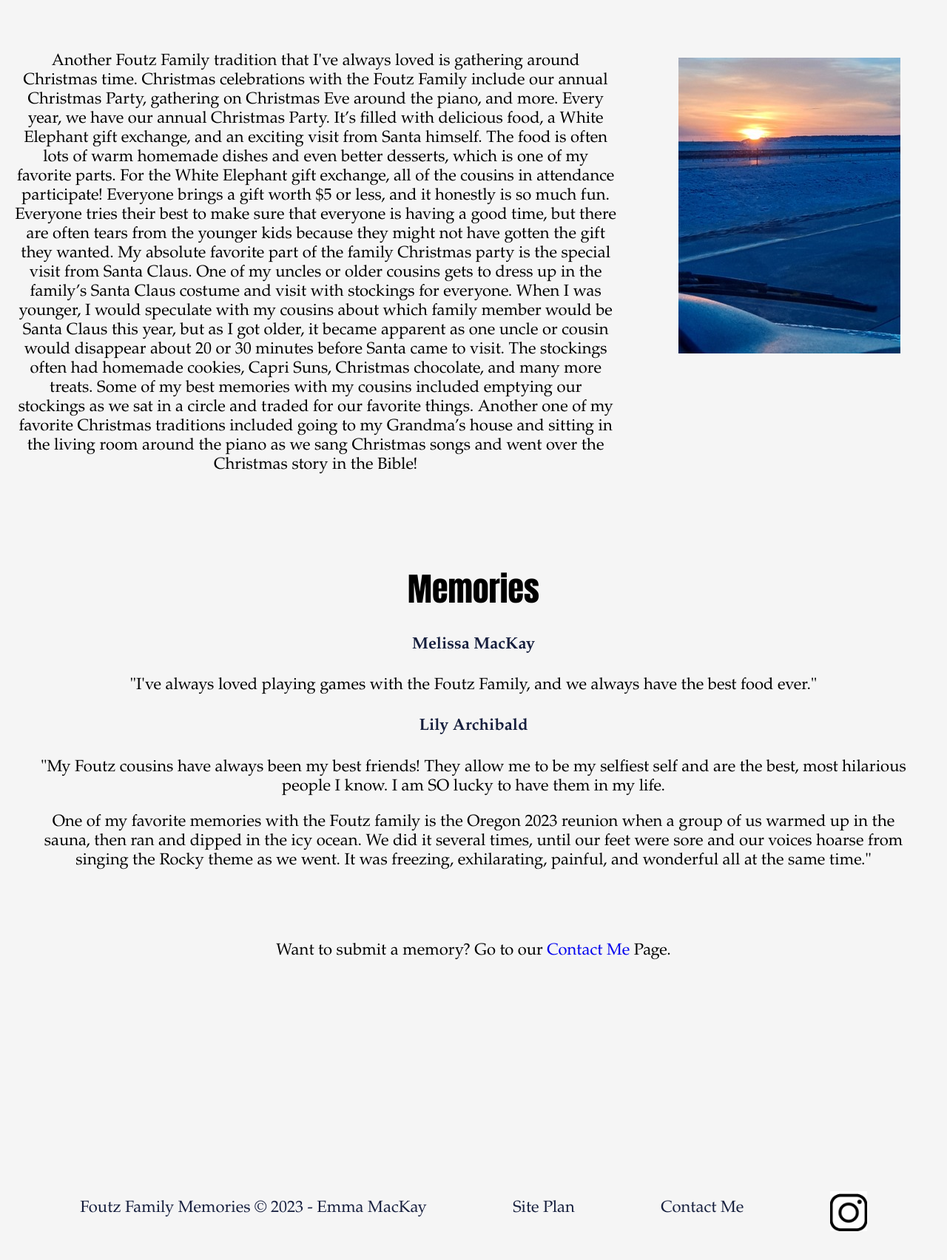
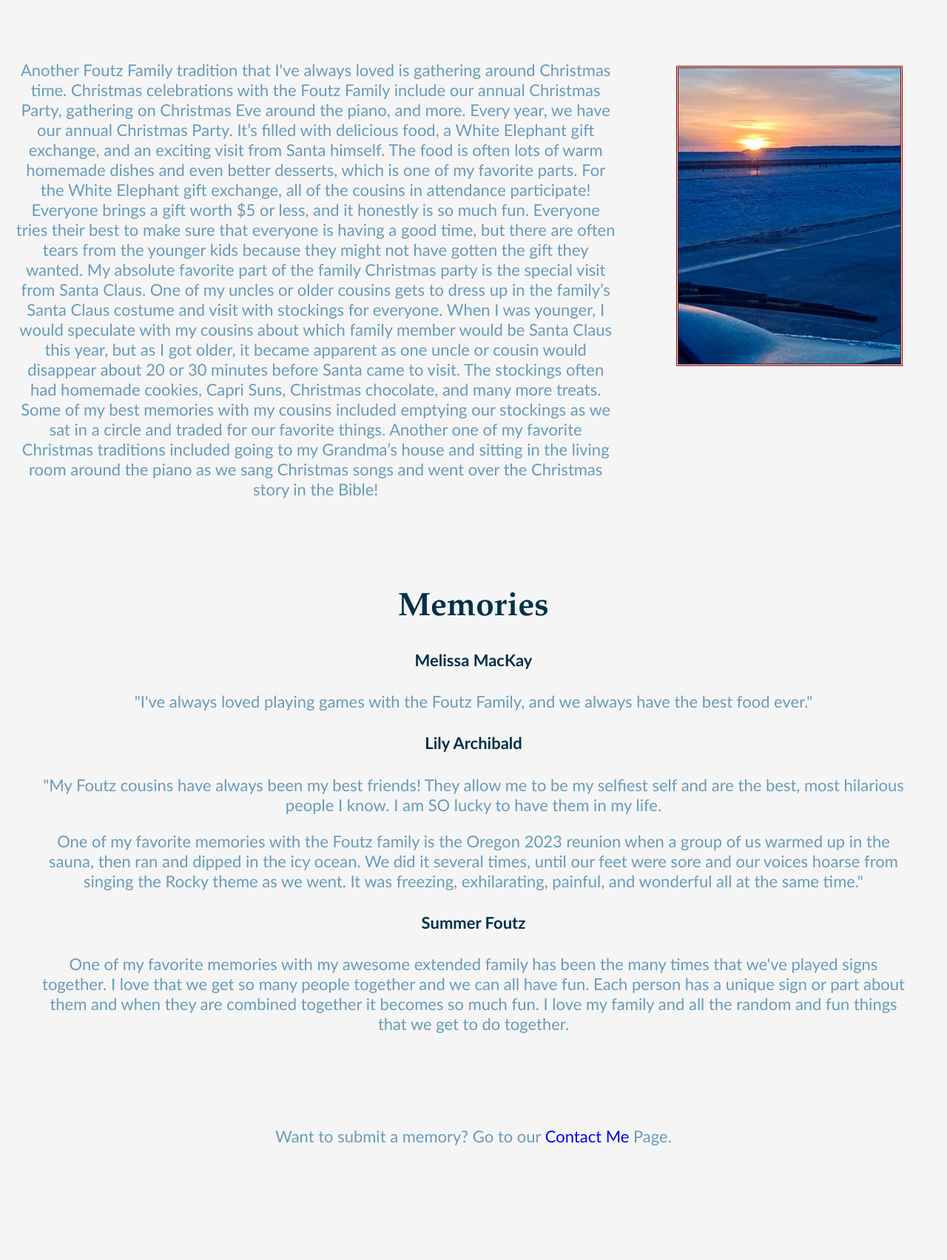
Before and after one commit to emmackay/wdd130, a plain HTML site: page final/index.html in a window 1280 px wide. Shown: the part 962-2666 px from the top of the page at 74% size. Drawn offline with Linux system fonts and the light colour scheme.

Commit message:
Fixed final style.css

```diff
--- a/final/index.html
+++ b/final/index.html
@@ -63,6 +63,9 @@
                 <p>
                     One of my favorite memories with the Foutz family is the Oregon 2023 reunion when a group of us warmed up in the sauna, then ran and dipped in the icy ocean. We did it several times, until our feet were sore and our voices hoarse from singing the Rocky theme as we went. It was freezing, exhilarating, painful, and wonderful all at the same time."
                 </p>
+                <h4>Summer Foutz</h4>
+                <p>One of my favorite memories with my awesome extended family has been the many times that we've played signs together. I love that we get so many people together and we can all have fun. Each person has a unique sign or part about them and when they are combined together it becomes so much fun. I love my family and all the random and fun things that we get to do together.</p>
+                <br>
                 <br>
                 <br>
                 <p>Want to submit a memory? Go to our <a href="contactme.html">Contact Me</a> Page.</p>
@@ -73,9 +76,7 @@
             <p><a href="site-plan.html">Site Plan</a></p>
             <p><a href="contactme.html">Contact Me</a></p>
             <div class="social">
-                <a href="https://instagram.com" target="_blank">
-                    <img class="instagram" src="images/instagram logo.png" alt="instagram icon">
-                </a>
+            <img class="instagram" src="images/emarie_mackay_qr.png" alt="Emma MacKay's Instagram">
             </div>
         </footer>
     </div>
--- a/final/styles/style.css
+++ b/final/styles/style.css
@@ -1,8 +1,6 @@
 #content {
     max-width: 1600px;
     margin: 0 auto;
-    font-family: "Hoefler", "Baskerville Old Face", Garamond, "Times New Roman", serif;
-    ;
 }
 
 nav a{
@@ -44,11 +42,11 @@ body {
     margin: 0;
     padding: 0;
     font-family: Calibri, "Candara", "Segoe", "Segoe UI", "Optima", Arial, sans-serif;
+    color:#699BBC;
 }
 
 header {
     background-color: #F5F5F5;
-    font-family: "Hoefler", "Baskerville Old Face", Garamond, "Times New Roman", serif;
     display: grid;
     grid-template-columns: 150px auto;
 }
@@ -96,14 +94,14 @@ footer {
 }
 
 .home-title {
-    color: #151E3D;
-    font-family: Impact, 'Arial Rounded MT Bold', sans-serif;
+    color: #003049;
+    font-family: Calibri, "Candara", "Segoe", "Segoe UI", "Optima", Arial, sans-serif;
     font-size: 2em;
     margin-top: 10px;
 }
 
 h4 {
-    color: #151E3D;
+    color: #003049;
 }
 
 .msg h2 {
@@ -138,13 +136,17 @@ footer a:hover {
 }
 
 h1 {
-    font-family: Impact, 'Arial Rounded MT Bold', sans-serif;
+    color: #003049;
+    font-family: "Hoefler", "Baskerville Old Face", Garamond, "Times New Roman", serif;
 }
 
 h2 {
-    font-family: Impact, 'Arial Rounded MT Bold', sans-serif;
     margin: 0;
+    color: #003049;
+    font-family: "Hoefler", "Baskerville Old Face", Garamond, "Times New Roman", serif;
 }
+
+
 
 #logo_link {
     padding-top: 5px;
@@ -255,7 +257,7 @@ main.home-grid {
 }
 
 .instagram {
-    width: 50px;
+    width: 100px;
 }
 
 .section1 {
@@ -302,3 +304,8 @@ main.home-grid {
     margin: 0 auto;
     padding: 50px;
 }
+
+img {
+    border: double;
+    border-color: #780000;
+}
```
Also changed, not shown: final/images/emarie_mackay_qr.png (added).
